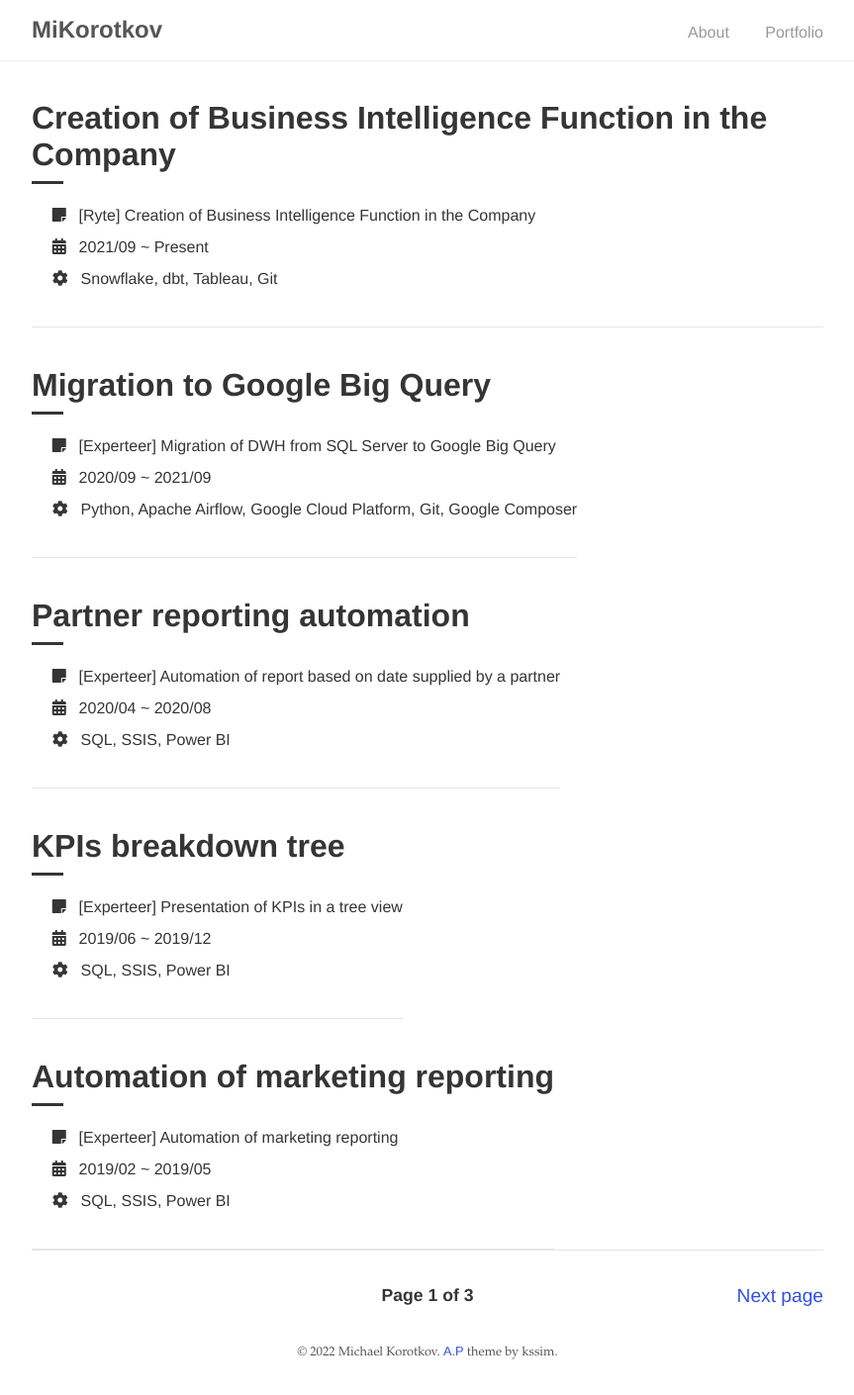
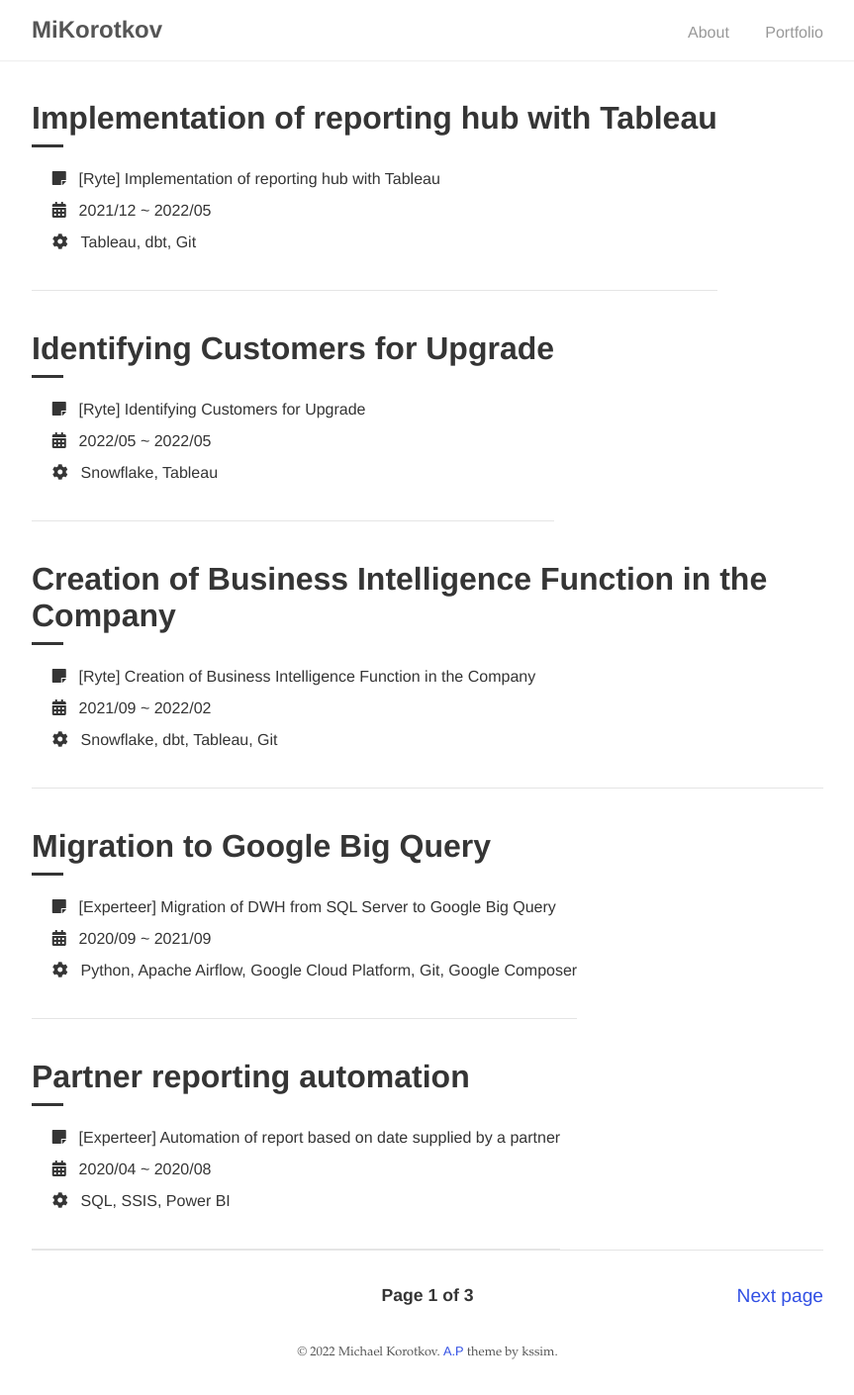
Before and after one commit to mikorotkov/mikorotkov.github.io, a Jekyll site: the page built from portfolio/index.html, in a window 1280 px wide. Shown: the whole page at 99% size, without its empty margins (208-1071 px from the left). Built offline with Jekyll 4.4.1, drawn with Linux system fonts in a browser that asks for light colours; the list of posts is cut into pages by our own code; some of the changed lines change nothing that is shown.

Commit message:
update projects at ryte

```diff
--- a/_posts/2021-09-01-bi-function.md
+++ b/_posts/2021-09-01-bi-function.md
@@ -3,7 +3,7 @@
 title:  "Creation of Business Intelligence Function in the Company"
 info: "Creation of Business Intelligence Function in the Company"
 tech: Snowflake, dbt, Tableau, Git
-dates: "2021/09 ~ Present"
+dates: "2021/09 ~ 2022/02"
 categories: Ryte
 tags: Snowflake dbt tableau git
 ---
--- /dev/null
+++ b/_posts/2022-05-01-upgradeable-customers.md
@@ -0,0 +1,18 @@
+---
+layout: post
+title:  "Identifying Customers for Upgrade"
+info: "Identifying Customers for Upgrade"
+tech: Snowflake, Tableau
+dates: "2022/05 ~ 2022/05"
+categories: Ryte
+tags: Snowflake tableau
+---
+
+## Goal
+The goal was to identify customers that can have high potential to be upgraded to a better plan.
+
+
+## Techique
+Together with customer support, we identified customers that have the potential to be upgraded by looking at their usage of the platform, their activity, and visit frequency.
+Furthermore, we calculated the potential impact of upgrading the customers to prioritize them based on the ROI. Customers were prioritized based on the potential MRR gained and the list was handed over to sales to reach out to customers.
+In addition, a list was structured in a way to show information from and easily link to relevant information in Salesforce and other systems, for the convenience of account managers
--- /dev/null
+++ b/_posts/2022-12-01-tableau-reporting-hub.md
@@ -0,0 +1,20 @@
+---
+layout: post
+title:  "Implementation of reporting hub with Tableau"
+info: "Implementation of reporting hub with Tableau"
+tech: Tableau, dbt, Git
+dates: "2021/12 ~ 2022/05"
+categories: Ryte
+tags: dbt tableau git
+---
+
+## Goal
+The goal is to have a central reporting hub for reports in the company
+
+
+## Techique
+After analyzing the reporting landscape of the company, it became clear that it was difficult for people to discover the data they needed to make a decision. Reports were created in various systems (Google Data Studio, Google Sheets, etc.) and were shared among people unsystematically.
+This hindered the operations of the company because people preferred making gut-feeling decisions and struggled to get the reliable data they needed.
+Instead of having reports decentralized, across various systems, we decided to create a reporting hub that all the people in the company would have access. Tableau was chosen after a thorough evaluation of multiple other visualization and reporting solutions.
+ In addition, we created a metrics catalog and business glossary to have clear definitions of KPIs and metrics across an organisation.
+Finally, a simple yet efficient strategy was created to manage access to sensitive data within the organisation.
```
